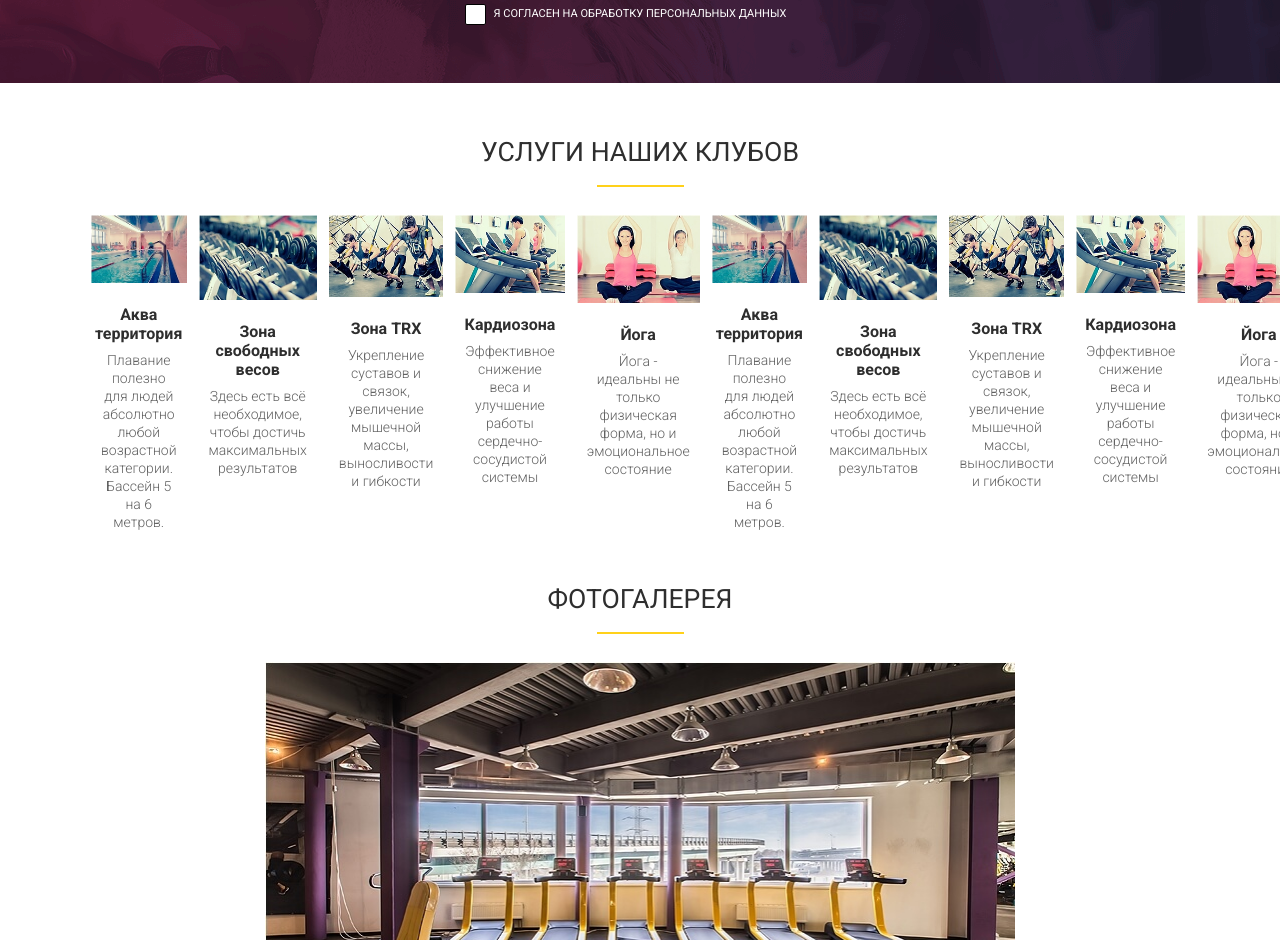
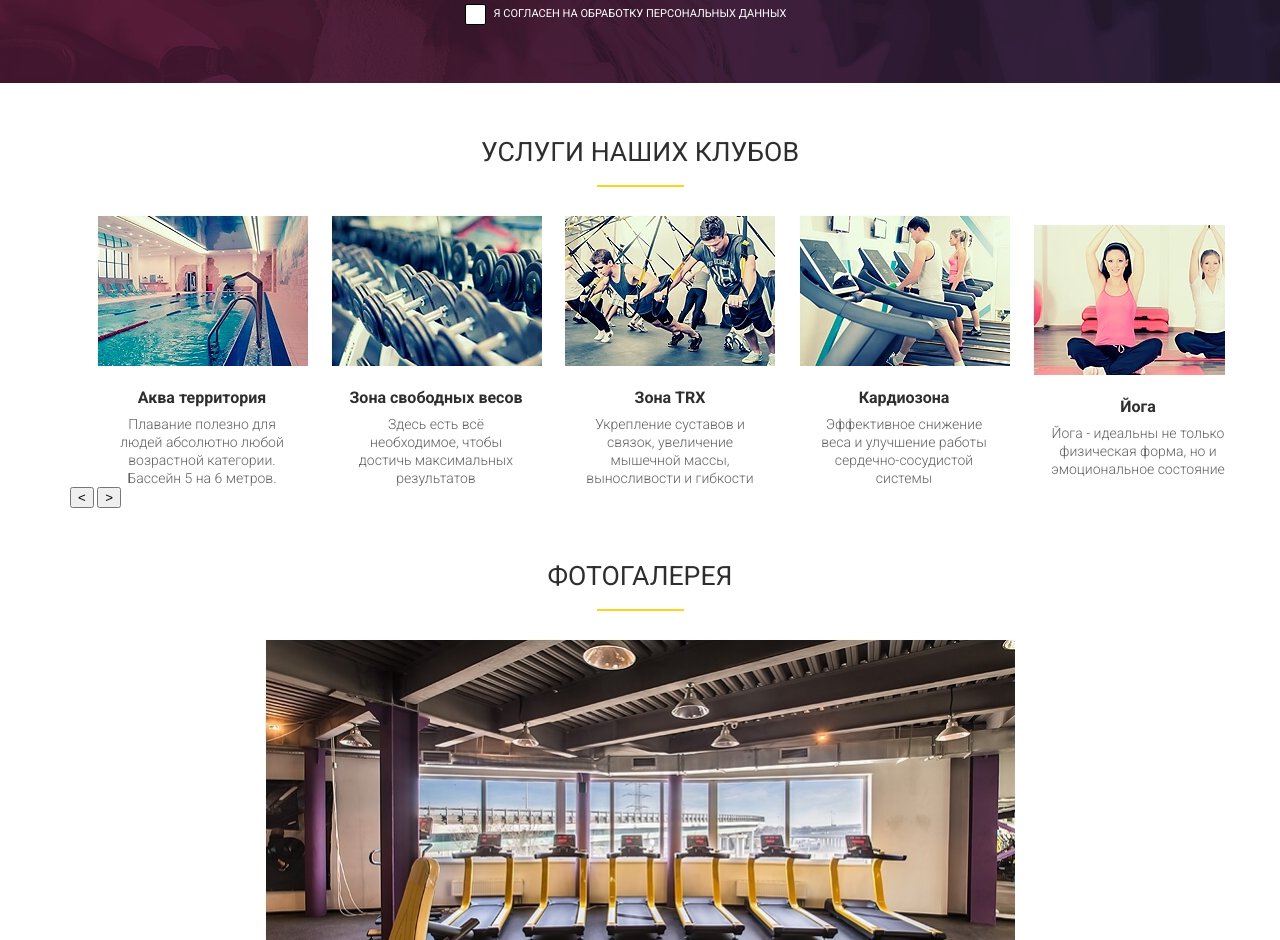
Before and after one commit to Mshrzz/GloAcademyDiploma, a website built with webpack: page index.html in a window 1280 px wide. Shown: the part 1497-2437 px from the top of the page. Built offline with nearby package versions, Linux system fonts and the light colour scheme.

Commit message:
feat: doing carousel slider

```diff
--- a/index.html
+++ b/index.html
@@ -270,6 +270,12 @@
                 <p>Йога - идеальны не только физическая форма, но и эмоциональное состояние</p>
             </div>
         </div>
+        <button id="arr-left">
+            <
+        </button>
+        <button id="arr-right">
+            >
+        </button>
     </div>
 </section>
 <section id="gallery">
@@ -513,6 +519,22 @@
     </div>
 
 </div>
+
 <script src="./dist/bundle.js" defer></script>
+<script src="./src/sliderCarousel.js"></script>
+
+<script>
+
+    const carousel = new SliderCarousel({
+        main: '#services .wrapper',
+        wrap: '.services-slider',
+        prev: '#arr-left',
+        next: '#arr-right'
+    });
+
+    carousel.init();
+
+</script>
+
 </body>
 </html>
--- /dev/null
+++ b/src/sliderCarousel.js
@@ -0,0 +1,53 @@
+'use strict';
+
+// Carousel slider
+class SliderCarousel {
+
+    constructor({main, wrap, next, prev, position = 0}) {
+        this.main = document.querySelector(main);
+        this.wrap = document.querySelector(wrap);
+        this.slides = document.querySelector(wrap).children;
+        this.next = document.querySelector(next);
+        this.prev = document.querySelector(prev);
+        this.options = {
+            position
+        }
+    }
+
+    init() {
+        this.addCarouselClass();
+        this.addStyles();
+    }
+
+    addCarouselClass() {
+        this.main.classList.add('carousel-slider');
+        this.wrap.classList.add('carousel-slider__wrap');
+        for (const slide of this.slides) {
+            slide.classList.add('carousel-slider__slide');
+        }
+    }
+
+    addStyles() {
+        const style = document.createElement('style');
+        style.id = 'sliderCarousel-style';
+        style.textContent= `
+
+            .carousel-slider {
+                overflow: hidden;
+            }
+
+            .carousel-slider__wrap {
+                display: flex;
+                transition: transform 0.5s;
+                will-change: transform;
+            }
+
+            .carousel-slider__slide {
+                flex: 0 0 20%;
+                margin: auto 0;
+            }
+
+        `;
+        document.head.appendChild(style);
+    }
+}
```
Also changed, not shown: src/index.js (line endings or trailing spaces).
